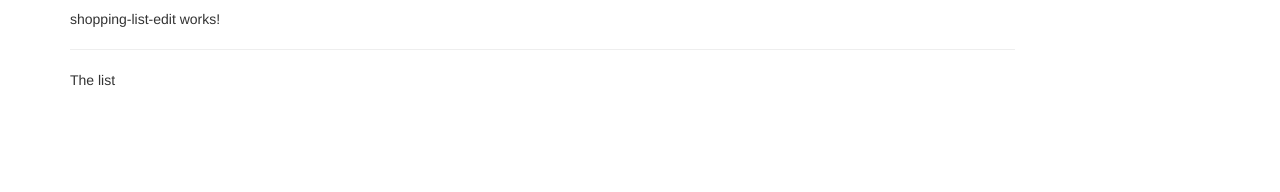
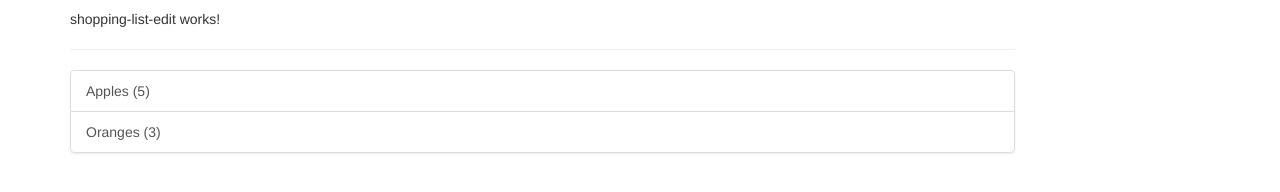
Before and after one commit to DimitrisAthanasiadis/AngularUdemyCourseProject, an Angular app in the folder course-project/: page / in a window 1280 px wide. Shown: the part 310-502 px from the top of the page. Built offline with nearby package versions, Linux system fonts and the light colour scheme.

Commit message:
Addded mock shopping list component

```diff
--- a/course-project/src/app/shopping-list/shopping-list.component.html
+++ b/course-project/src/app/shopping-list/shopping-list.component.html
@@ -2,6 +2,14 @@
     <div class="col-xs-10">
         <app-shopping-list-edit></app-shopping-list-edit>
         <hr>
-        <p>The list</p>
+        <ul class="list-group">
+            <a
+                class="list-group-item"
+                style="cursor: pointer;"
+                *ngFor="let ingredient of ingredients"
+            >
+                {{ ingredient.name }} ({{ ingredient.amount }})
+            </a>
+        </ul>
     </div>
 </div>
--- a/course-project/src/app/shopping-list/shopping-list.component.ts
+++ b/course-project/src/app/shopping-list/shopping-list.component.ts
@@ -1,4 +1,5 @@
 import { Component, OnInit } from '@angular/core';
+import { Ingredient } from "../shared/ingredient.model";
 
 @Component({
   selector: 'app-shopping-list',
@@ -6,6 +7,10 @@
   styleUrls: ['./shopping-list.component.css']
 })
 export class ShoppingListComponent implements OnInit {
+  ingredients: Ingredient[] = [
+    new Ingredient("Apples", 5),
+    new Ingredient("Oranges", 3)
+  ];
 
   constructor() { }
 
```
